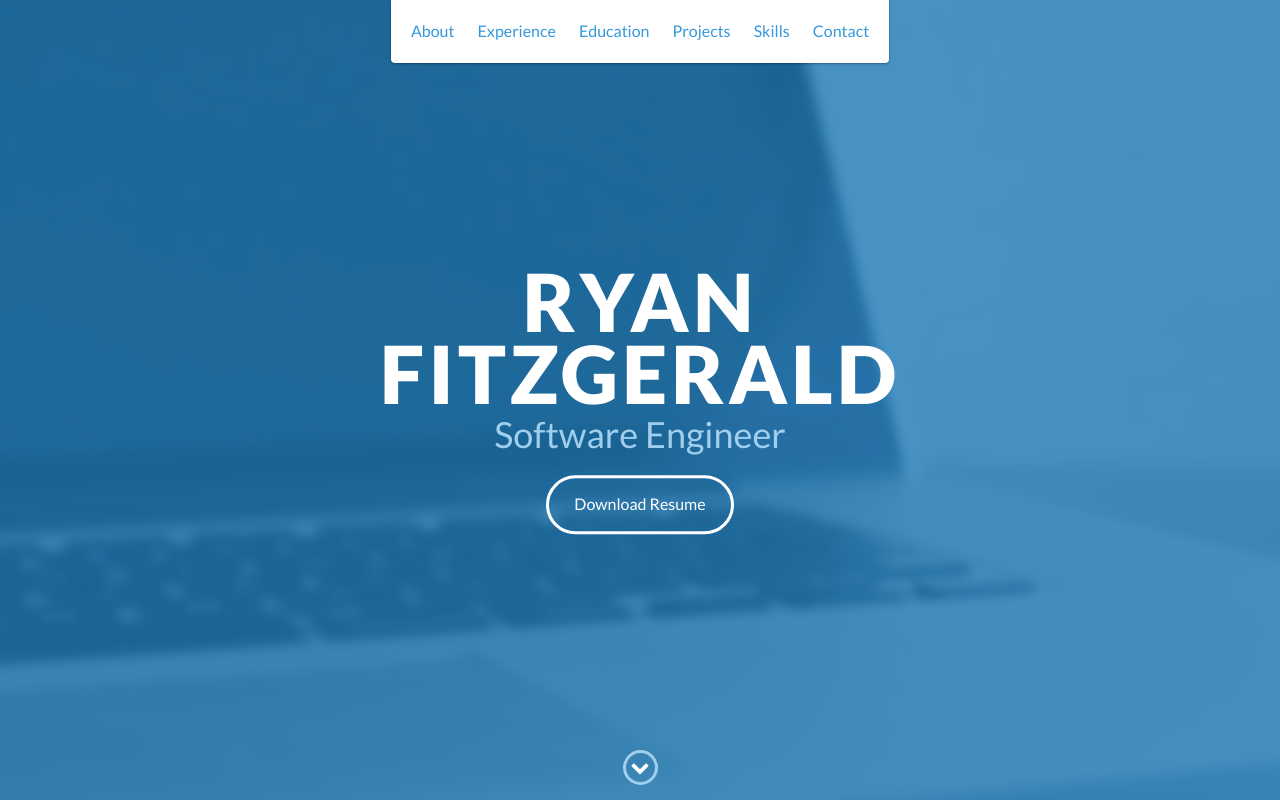
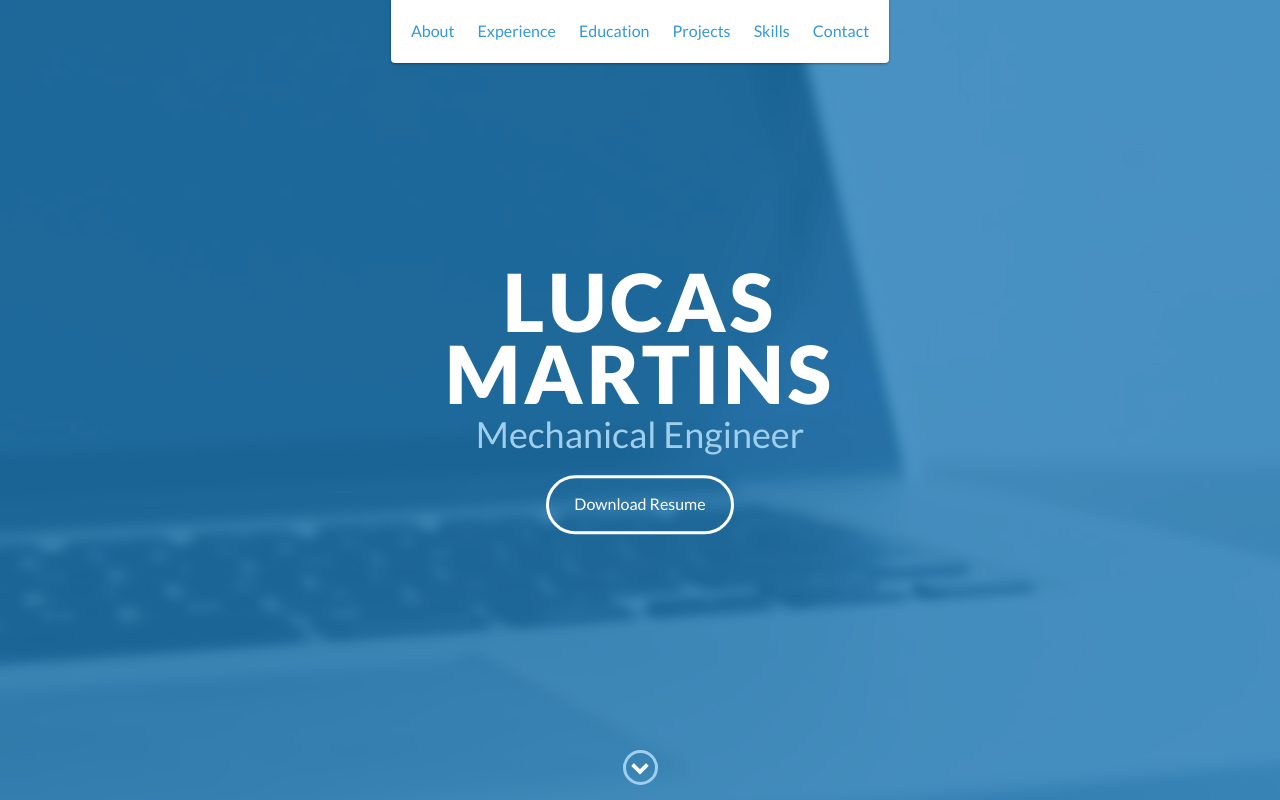
Before and after one commit to lucas-dfs/devPortifolio, a website: page index.html in a window 1280 px wide. Shown: the top 800 px of the page. Drawn offline with nearby package versions, Linux system fonts and the light colour scheme.

Commit message:
Update index.html

```diff
--- a/index.html
+++ b/index.html
@@ -48,8 +48,8 @@
 
     <div id="lead">
         <div id="lead-content">
-            <h1>Ryan Fitzgerald</h1>
-            <h2>Software Engineer</h2>
+            <h1>Lucas Martins</h1>
+            <h2>Mechanical Engineer</h2>
             <a href="#" class="btn-rounded-white">Download Resume</a>
         </div>
         <!-- End #lead-content -->
```
